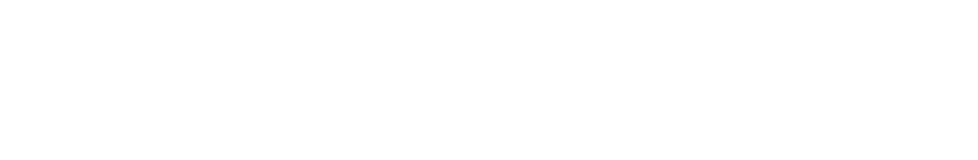
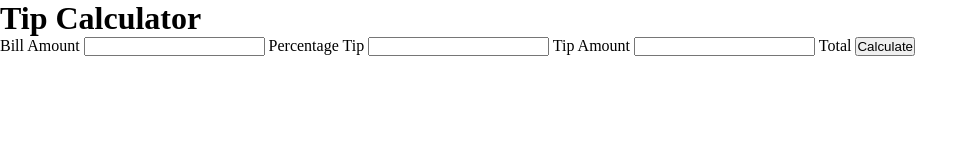
Before and after one commit to NewtonOmbese/tip-calculator, a plain HTML site: page index.html in a window 1280 px wide. Shown: the whole page, without its empty margins (0-978 px from the left). Drawn offline with Linux system fonts and the light colour scheme.

Commit message:
getting all my html ready

```diff
--- a/index.html
+++ b/index.html
@@ -8,6 +8,19 @@
     <link rel="stylesheet" href="./assets/css/style.css">
 </head>
 <body>
+    <h1>Tip Calculator</h1>
 
+    <div>
+        <label>Bill Amount</label>
+        <input type="text">
+        <label>Percentage Tip</label>
+        <input type="text">
+        <label for="tip-amount">Tip Amount</label>
+        <input type="text">
+        <label for="total">Total</label>
+        <button>Calculate</button>
+    </div>
+
+    <script src="./assets/js/script.js"></script>
 </body>
 </html>
```
